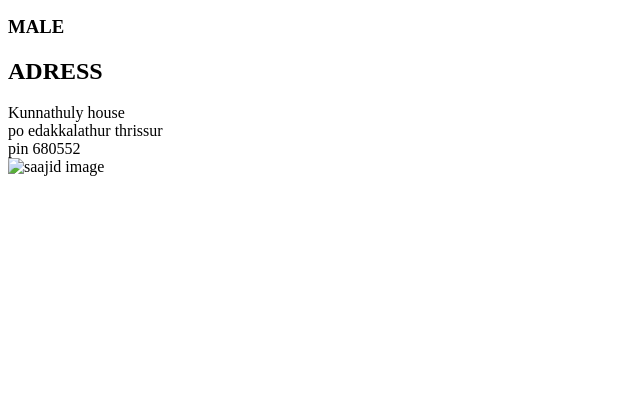
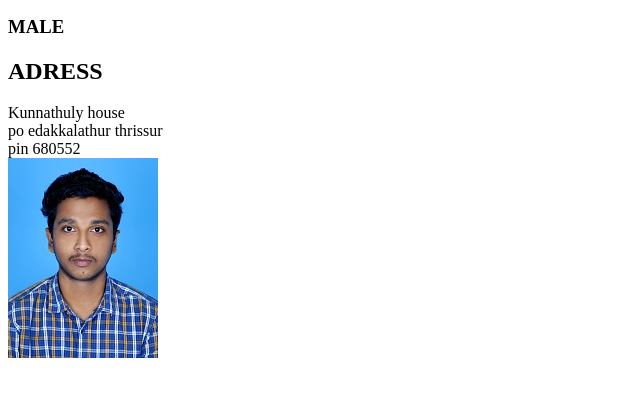
Before and after one commit to SAAJIDKS/profile, a plain HTML site: page index.html in a window 1280 px wide. Shown: the part 105-502 px from the top of the page, without its empty margins (0-640 px from the left). Drawn offline with Linux system fonts and the light colour scheme.

Commit message:
Update index.html

```diff
--- a/index.html
+++ b/index.html
@@ -10,10 +10,8 @@
     Kunnathuly house <br>
     po edakkalathur thrissur <br>
     pin 680552 <br>
-    <img src="SAAJIDPHOTO .jpg" alt="saajid image"><br>
-<div class="contact no:8078334694">
+    <img src="SAAJID PHOTO .jpg" alt="saajid image"><br>
 
-</div>
 
 
 
```
